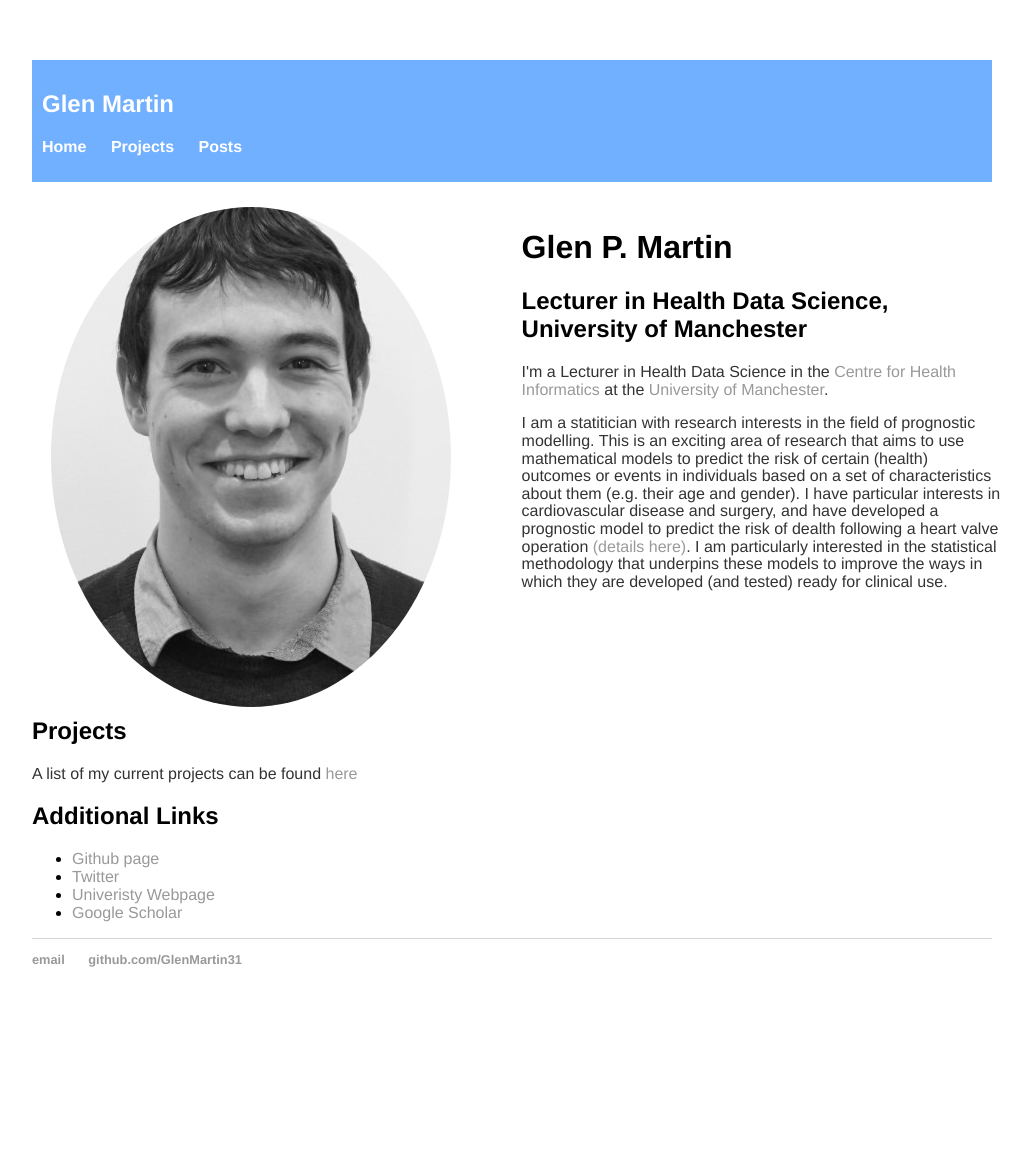
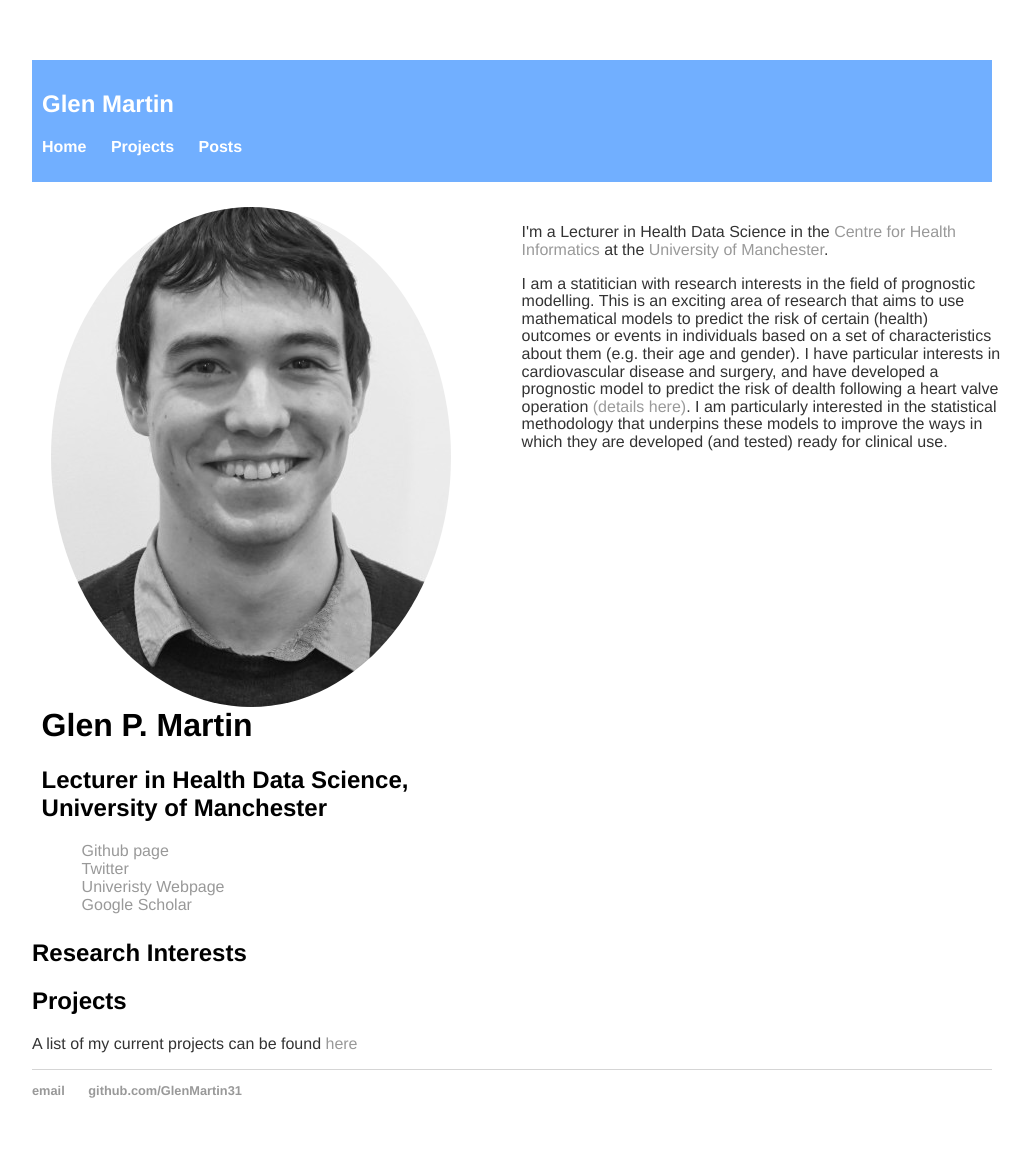
Before and after one commit to GlenMartin31/GlenMartin31.github.io, a Jekyll site: the page built from index.html, in a window 1280 px wide. Shown: the whole page, without its empty margins (128-1159 px from the left). Built offline with Jekyll 4.4.1, drawn with Linux system fonts in a browser that asks for light colours; before the commit the page ends 1027 px from its top, so only the background shows below that.

Commit message:
Update index.html

```diff
--- a/index.html
+++ b/index.html
@@ -5,10 +5,17 @@ title: Home
 <div class='container2'>
 	<div class="left">
 		<img src="img/profilepic.jpg" class='iconDetails'>
+		<h1>Glen P. Martin</h1>
+		<h2> Lecturer in Health Data Science, University of Manchester</h2>
+		<ul style="list-style-type:none;">
+			<li><a href="https://github.com/GlenMartin31">Github page</a> </li>
+			<li><a href="https://twitter.com/glen_martin1?lang=en">Twitter</a></li>
+			<li><a href="https://www.research.manchester.ac.uk/portal/glen.martin.html">Univeristy Webpage</a></li>
+			<li><a href="https://scholar.google.co.uk/citations?user=-9-SxiMAAAAJ&hl=en">Google Scholar</a></li>
+		</ul>
 	</div>
 	<div class="right">
-		<h1>Glen P. Martin</h1>
-		<h2> Lecturer in Health Data Science, University of Manchester</h2>
+
 		<p> I'm a Lecturer in Health Data Science in the <a href="https://www.herc.ac.uk/">Centre for Health Informatics</a> at
 		the <a href="https://www.manchester.ac.uk/">University of Manchester</a>.</p>
 		<p> I am a statitician with research interests in the field of prognostic modelling. This is an exciting area of research that aims to use
@@ -20,13 +27,8 @@ title: Home
 </div>
 
 <div class="body">
+	<h2>Research Interests</h2>
 	<h2>Projects</h2>
 	<p>A list of my current projects can be found <a href="/projects">here</a> </p>
-	<h2>Additional Links</h2>
-	<ul>
-		<li><a href="https://github.com/GlenMartin31">Github page</a> </li>
-		<li><a href="https://twitter.com/glen_martin1?lang=en">Twitter</a></li>
-		<li><a href="https://www.research.manchester.ac.uk/portal/glen.martin.html">Univeristy Webpage</a></li>
-		<li><a href="https://scholar.google.co.uk/citations?user=-9-SxiMAAAAJ&hl=en">Google Scholar</a></li>
-	</ul>
+
 </div>
```
